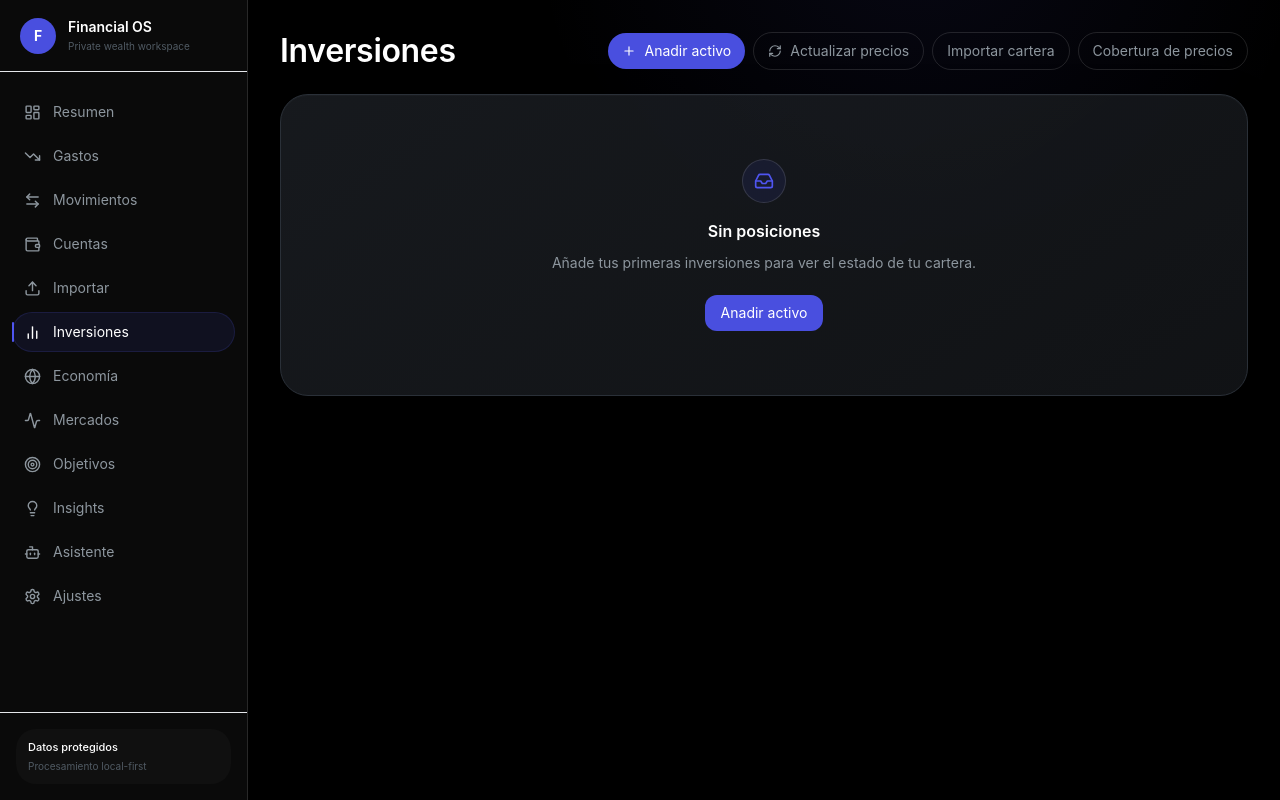
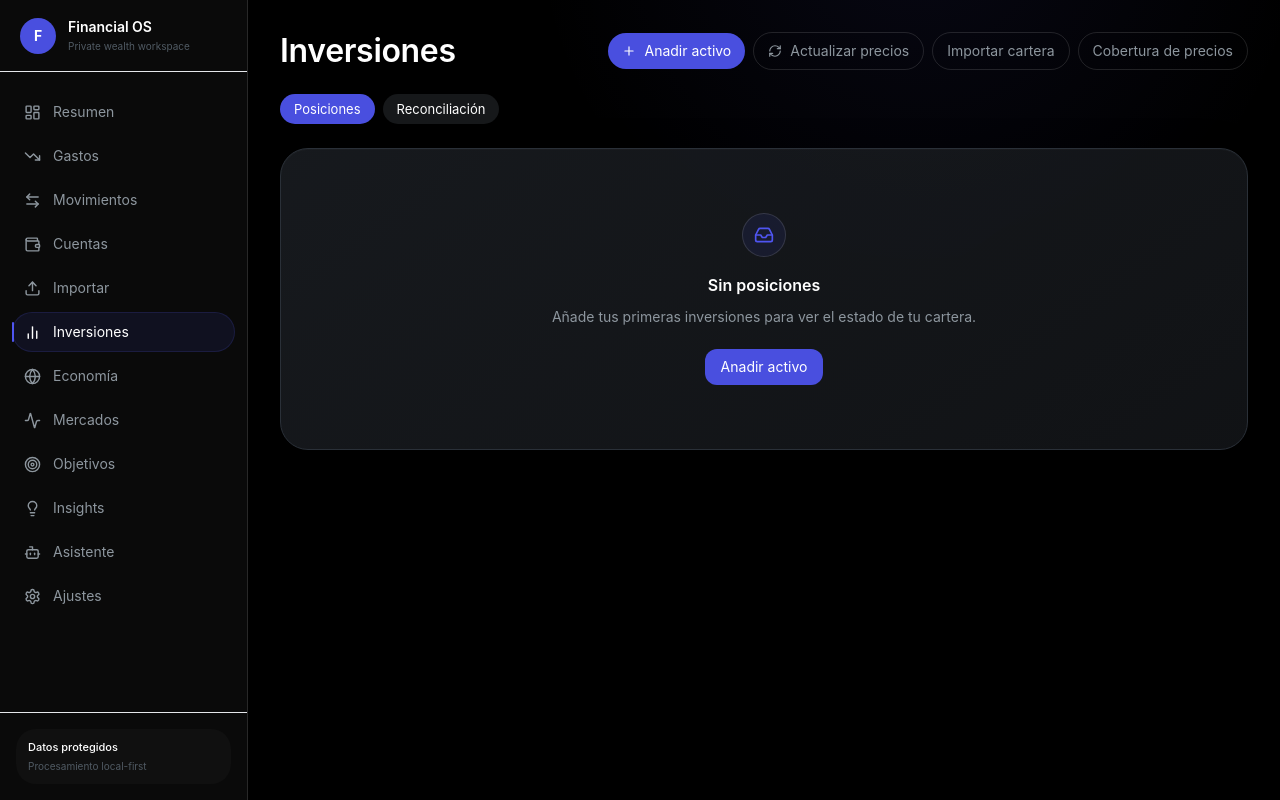
Before and after one commit to VillarroelSergio/AI-Financial-OS, a React (Vite) app in the folder apps/desktop/: page /investments in a window 1280 px wide. Built offline with nearby package versions, Linux system fonts and the light colour scheme; no server answers.

Commit message:
feat(reconciliation): integrate Reconciliacion tab in InvestmentsPage

```diff
--- a/apps/desktop/src/features/investments/InvestmentsPage.tsx
+++ b/apps/desktop/src/features/investments/InvestmentsPage.tsx
@@ -14,6 +14,7 @@ import AddStockDialog from "./components/AddStockDialog";
 import AddFundDialog from "./components/AddFundDialog";
 import AddSavingsDialog from "./components/AddSavingsDialog";
 import HoldingEditor from "./components/HoldingEditor";
+import ReconciliationTab from "@/features/investments/reconciliation/ReconciliationTab";
 import type { HoldingEnriched } from "@/lib/types";
 
 export default function InvestmentsPage() {
@@ -35,6 +36,7 @@ export default function InvestmentsPage() {
   const [addSavings, setAddSavings] = useState(false);
   const [editorOpen, setEditorOpen] = useState(false);
   const [editingHolding, setEditingHolding] = useState<HoldingEnriched | null>(null);
+  const [activeTab, setActiveTab] = useState<"posiciones" | "reconciliacion">("posiciones");
 
   const navigate = useNavigate();
   const trAccounts = accounts.filter((a) => a.type === "broker");
@@ -157,7 +159,31 @@ export default function InvestmentsPage() {
         </div>
       )}
 
-      {!hasHoldings ? (
+      {/* Main tabs */}
+      <div className="flex gap-sm">
+        <button
+          onClick={() => setActiveTab("posiciones")}
+          className={`px-md py-xs rounded-full text-caption transition-colors ${
+            activeTab === "posiciones"
+              ? "bg-primary text-on-primary"
+              : "bg-surface-elevated text-stone-400 hover:text-on-dark"
+          }`}
+        >
+          Posiciones
+        </button>
+        <button
+          onClick={() => setActiveTab("reconciliacion")}
+          className={`px-md py-xs rounded-full text-caption transition-colors ${
+            activeTab === "reconciliacion"
+              ? "bg-primary text-on-primary"
+              : "bg-surface-elevated text-stone-400 hover:text-on-dark"
+          }`}
+        >
+          Reconciliación
+        </button>
+      </div>
+
+      {!hasHoldings && activeTab === "posiciones" ? (
         <EmptyState
           title="Sin posiciones"
           description="Añade tus primeras inversiones para ver el estado de tu cartera."
@@ -170,7 +196,7 @@ export default function InvestmentsPage() {
             </button>
           }
         />
-      ) : (
+      ) : activeTab === "posiciones" ? (
         <>
           {/* Metric cards */}
           {summary && (
@@ -206,6 +232,8 @@ export default function InvestmentsPage() {
             </div>
           </div>
         </>
+      ) : (
+        <ReconciliationTab />
       )}
 
       {/* Dialogs */}
```
